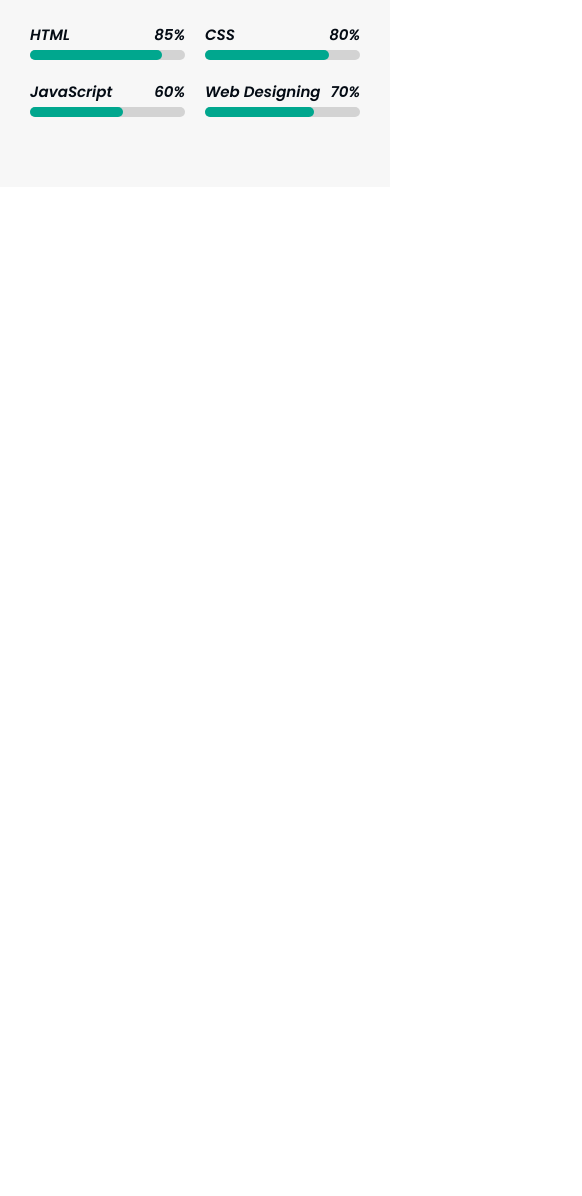
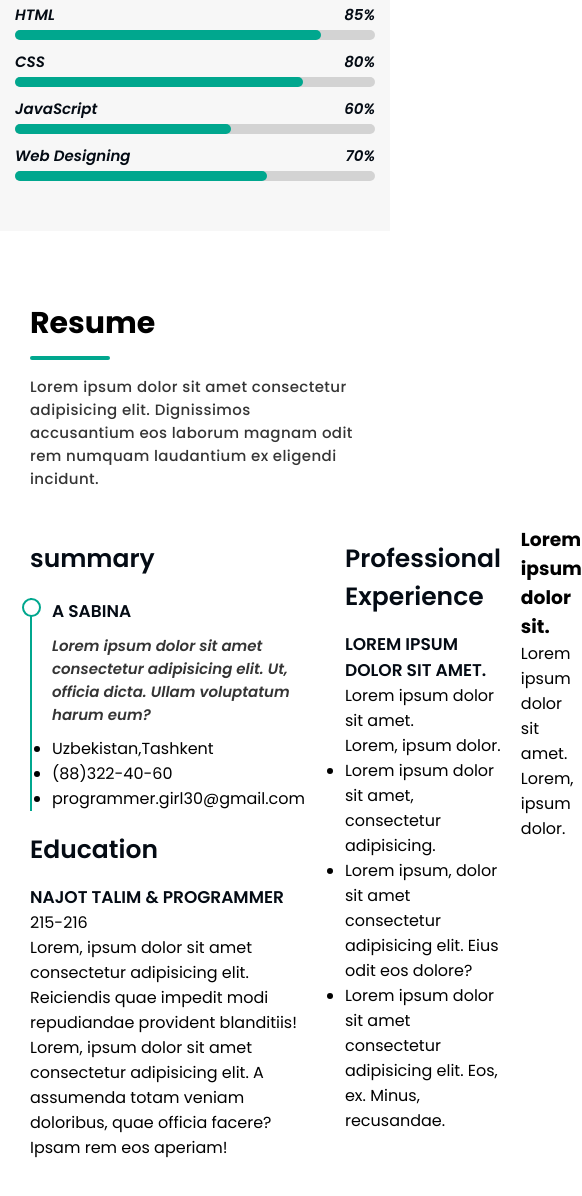
Before and after one commit to SabinaAlisherivna/-Personal_Portfolio, a plain HTML site: page index.html in a window 390 px wide. Shown: the part 2684-3880 px from the top of the page, 582 px wide, since content can reach past the window. Before the commit the page ends 2871 px from the top, so only its background shows below. Drawn offline with nearby package versions, Linux system fonts and the light colour scheme.

Commit message:
mobile view and  Left Col &- Right Col

```diff
--- a/index.html
+++ b/index.html
@@ -196,6 +196,57 @@
      </div>
       </section>
      <!-- Skills Section END -->
+      <!-- ====================================== -->
+       <!-- Resume Section START -->
+        <section id="resume">
+          <h1 class="sub-heading">Resume</h1>
+            <div class="divider"></div>
+            <p class="sub-para">Lorem ipsum dolor sit amet consectetur adipisicing elit. Dignissimos accusantium eos laborum magnam odit rem numquam laudantium ex eligendi incidunt.</p>
+          <div class="resume-row">
+            <!-- Left Col -->
+             <div class="resume-cols">
+              <h2>summary</h2>
+              <div class="my-info">
+                <h3>A Sabina</h3>
+                <p>Lorem ipsum dolor sit amet consectetur adipisicing elit. Ut, officia dicta. Ullam voluptatum harum eum?</p>
+                <ul>
+                  <li>Uzbekistan,Tashkent</li>
+                  <li>(88)322-40-60</li>
+                  <li>programmer.girl30@gmail.com</li>
+                </ul>
+              </div>
+              <h2>Education</h2>
+              <div class="my-edu">
+                <h3>NAJOT TALIM & programmer</h3>
+                <span class="sp-box">215-216</span>
+                <p>Lorem, ipsum dolor sit amet consectetur adipisicing elit. Reiciendis quae impedit modi repudiandae provident blanditiis!</p>
+                <p>Lorem, ipsum dolor sit amet consectetur adipisicing elit. A assumenda totam veniam doloribus, quae officia facere? Ipsam rem eos aperiam!</p>
+              </div>
+             </div>
+             <!-- Right Col -->
+              <div class="resume-cols">
+                <h2>Professional Experience</h2>
+                <div class="pro-exp"></div>
+                <h3>Lorem ipsum dolor sit amet.</h3>
+                <span class="sp-box">Lorem ipsum dolor sit amet.</span>
+                <p>Lorem, ipsum dolor.</p>
+                <ul>
+                  <li>Lorem ipsum dolor sit amet, consectetur adipisicing.</li>
+                  <li>Lorem ipsum, dolor sit amet consectetur adipisicing elit. Eius odit eos dolore?</li>
+                  <li>Lorem ipsum dolor sit amet consectetur adipisicing elit. Eos, ex. Minus, recusandae.</li>
+                </ul>
+              </div>
+              <div class="pro-exp">
+                <h3>Lorem ipsum dolor sit.</h3>
+                <span class="sp-box">Lorem ipsum dolor sit amet.</span>
+                <p>Lorem, ipsum dolor.</p>
+
+              </div>
+            </div>
+          </div>
+        </section>
+       <!-- Resume Section END -->
+
 
 
    </main>
--- a/style.css
+++ b/style.css
@@ -423,5 +423,67 @@ border-radius: 15px;
     background-color: var(--themeColor);
     border-radius: 20px;
 }
+/* Mobile View */
+@media only screen and (max-width: 450px){
+    #skill{
+        padding: 50px 15px;
+    }
+    #skill .skill-row{
+        grid-template-columns: repeat(1, 1fr);
+        grid-gap: 10px;
+    }
+}
+/* ======Skills Section END====== */
+/* =================================================== */
+/* REsume Section START */
+#resume{
+    padding: 70px 30px;
+    background-color: white;
+}
+#resume .resume-row{
+    display: flex;
+    justify-content: space-between;
+    gap: 20px;
+    margin-top: 35px;
+}
+#resume .resume-row .resume-cols{
+    flex-basis: 50%;
+}
+#resume .resume-row .resume-cols h2{
+    color: var(--sideBGColor);
+    font-weight: 600;
+    font-size: 25px;
+    margin: 15px 0;
+}
+#resume .resume-row .resume-cols .my-info{
+    padding: 0 20px 0 20px;
+    margin: 20px 0;
+    border-left: 2px solid var(--themeColor);
+    position: relative;
+}
+#resume .resume-row .resume-cols .my-info::before{
+    content: '';
+    position: absolute;
+    top: 0px;
+    left: -10px;
+    width: 15px;
+    height: 15px;
+    border-radius: 50%;
+    border: 2px solid var(--themeColor);
+    background-color: white;
 
-/* ======Skills Section END====== */
+}
+#resume .resume-row .resume-cols h3{
+    color: var(--sideBGColor);
+    font-size: 17px;
+    font-weight: 600;
+    text-transform: uppercase;
+}
+#resume .resume-row .resume-cols .my-info p{
+    color: var(--textColor);
+    font-size: 15px;
+    font-weight: 600;
+    font-style: italic;
+    margin: 10px 0;
+}
+/* REsume Section END */
```
